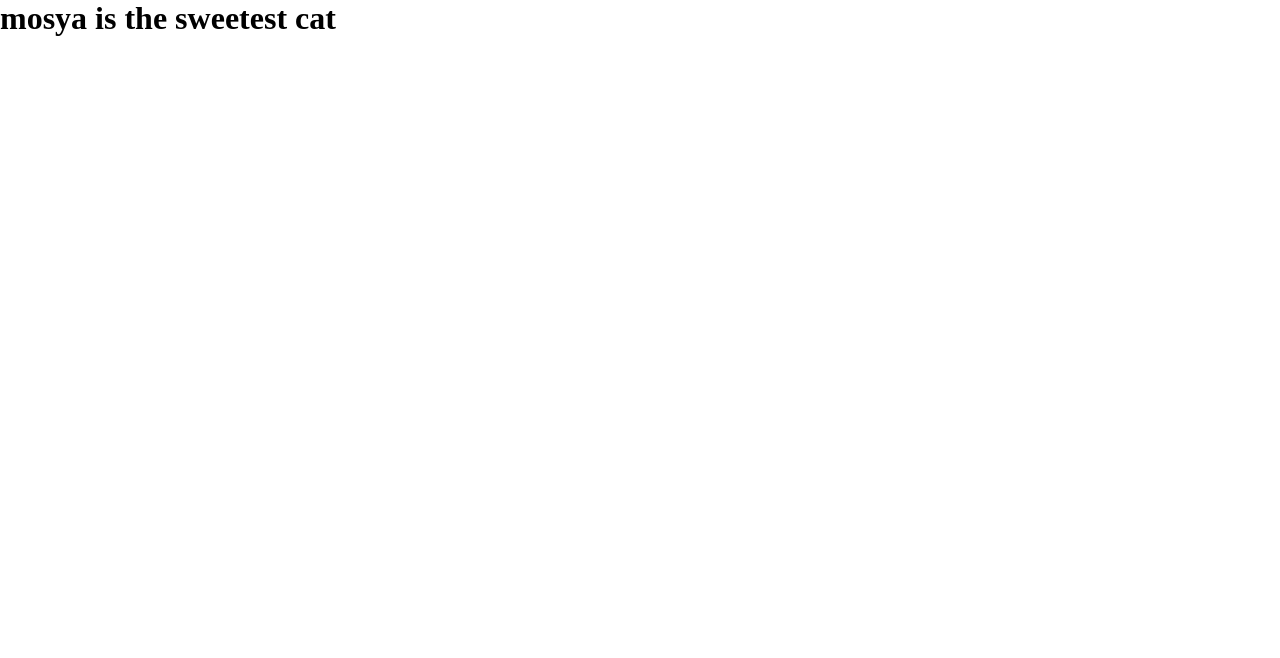
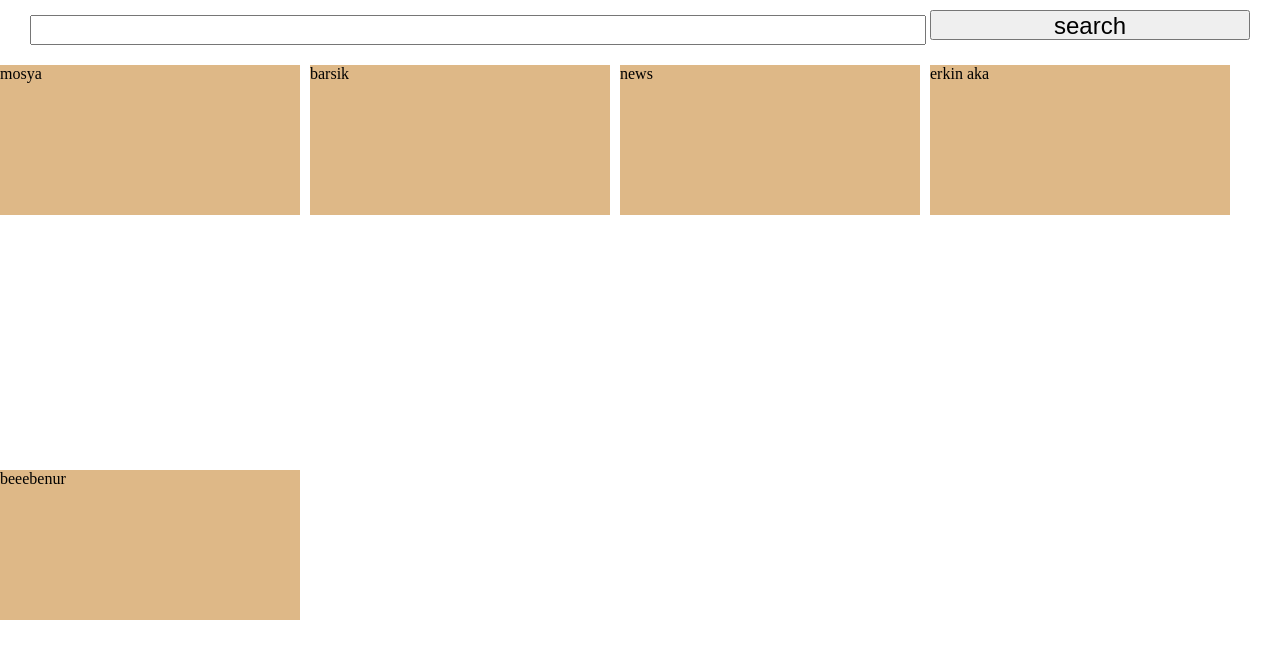
Before and after one commit to bibinurgazieva/js_lesson14-1, a plain HTML site: page index.html in a window 1280 px wide. Drawn offline with Linux system fonts and the light colour scheme.

Commit message:
added styles to css

```diff
--- a/flexy.css
+++ b/flexy.css
@@ -3,3 +3,29 @@
 padding:0;
 box-sizing: border-box;
 }
+.content{
+    display:flex;
+    height:100vh;
+    flex-wrap: wrap;
+    gap:10px;
+}
+.box{
+    min-width: 300px;
+    align-content: flex-start;
+    height:150px;
+    background: burlywood;
+}
+.search>input{
+    width:70vw;
+    height:30px;
+
+}
+.search>button{
+    width:25vw;
+    height:30px;
+    font-size: 24px;
+    box-shadow: 5px;
+}
+.search{
+    margin:10px 0 20px 30px;
+}
--- a/index.html
+++ b/index.html
@@ -8,7 +8,20 @@
     <link rel="stylesheet" href="flexy.css">
 </head>
 <body>
-    <h1> mosya is the sweetest cat
-    </h1>
+
+    <div class="header">
+        <form class="search">
+            <input type="text">
+            <button>search</button>
+        </form>
+    </div>
+    <div class="content">
+
+        <div class="box">mosya</div>
+        <div class="box">barsik</div>
+        <div class="box">news</div>
+        <div class="box">erkin aka</div>
+        <div class="box">beeebenur</div>
+    </div>
 </body>
 </html>
```
